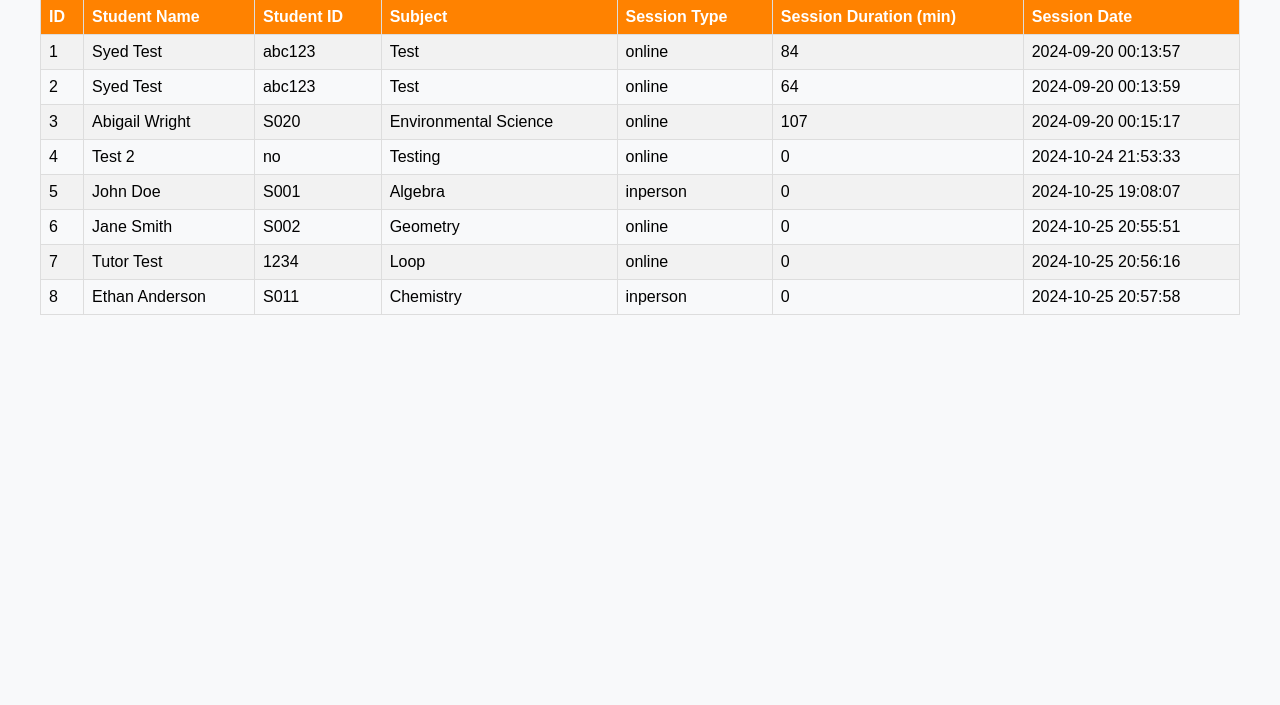
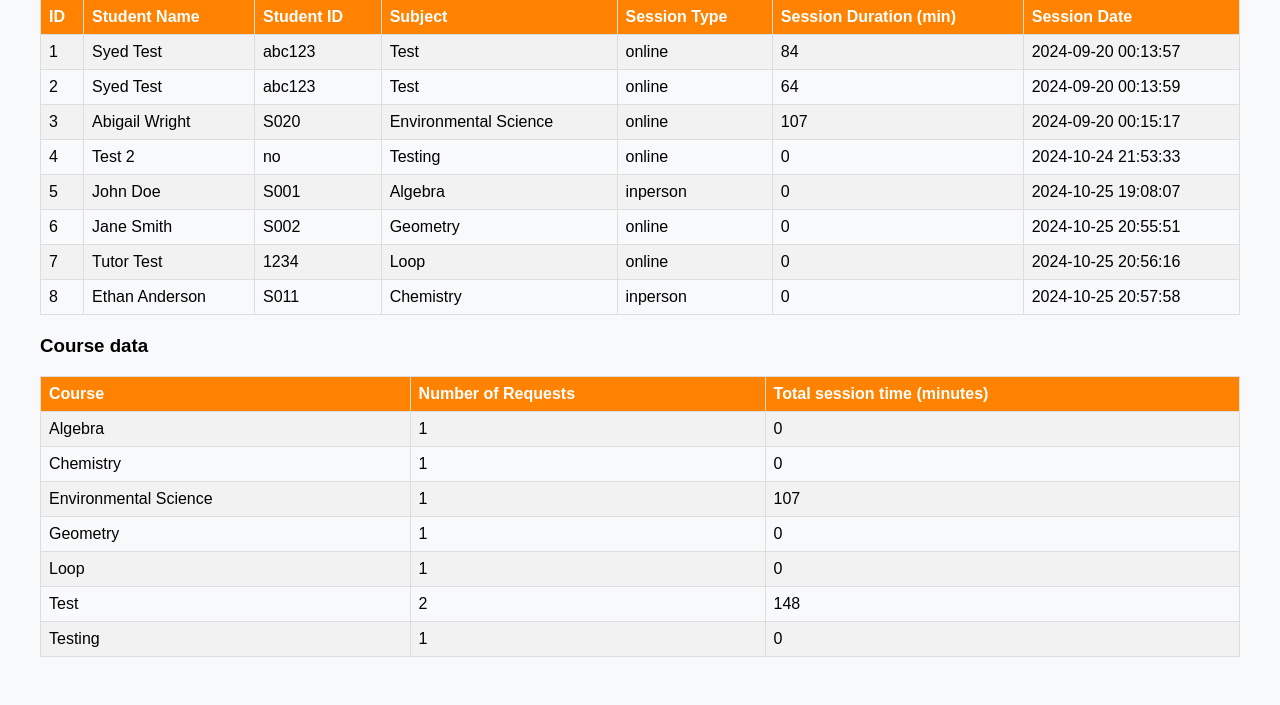
Before and after one commit to syedsq/Tutor_Queue, a PHP site: page /results.php in a window 1280 px wide; the page is wider, and only the part inside the window is pictured. Shown: the part 1567-2272 px from the top of that part. Before the commit the page ends 1882 px from the top of that part, so only its background shows below. Run offline with PHP 8.4, Linux system fonts and the light colour scheme; data comes from the database, SQL or seed files in the repository.

Commit message:
added table for course -> total session times

```diff
--- a/results.php
+++ b/results.php
@@ -139,6 +139,35 @@ $sessions = $sessionsStmt->fetchAll(PDO::FETCH_ASSOC);
         </tr>
         <?php endforeach; ?>
     </table>
+
+    <h3>Course data</h3>
+    <table>
+        <tr>
+            <th>Course</th>
+            <th>Number of Requests</th>
+            <th>Total session time (minutes)</th>
+        </tr>
+        <?php
+            $sql = "SELECT subject, COUNT(*) AS session_count, SUM(session_duration) AS total_duration
+            FROM tutor_sessions
+            GROUP BY subject";
+
+            $result = $conn->query($sql);
+            if ($result->rowCount() > 0) {
+                // Output data for each row
+                while($row = $result->fetch(PDO::FETCH_ASSOC)) {
+                    echo "<tr>";
+                    echo "<td>" . htmlspecialchars($row["subject"]) . "</td>";
+                    echo "<td>" . htmlspecialchars($row["session_count"]) . "</td>";
+                    echo "<td>" . htmlspecialchars($row["total_duration"]) . "</td>";
+                    echo "</tr>";
+                }
+            } else {
+                echo "<tr><td colspan='3'>No data available</td></tr>";
+            }
+
+        ?>
+    </table>
 </div>
 
 </body>
```
